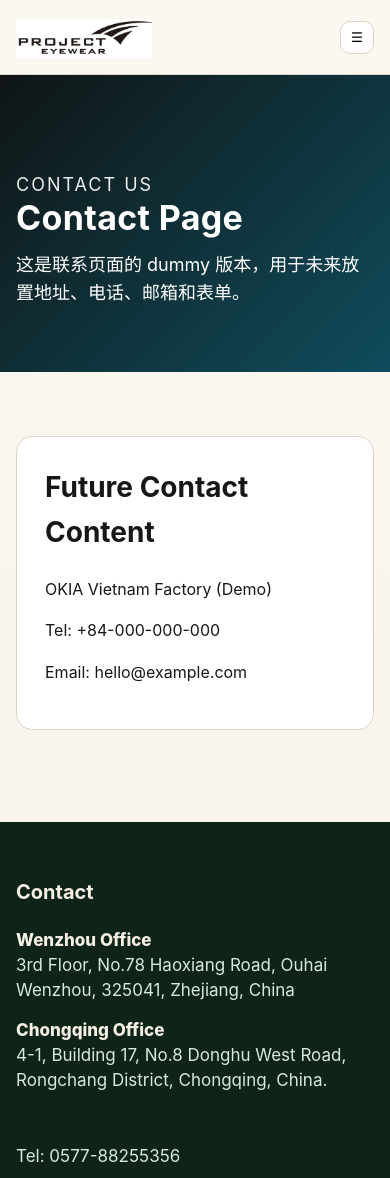
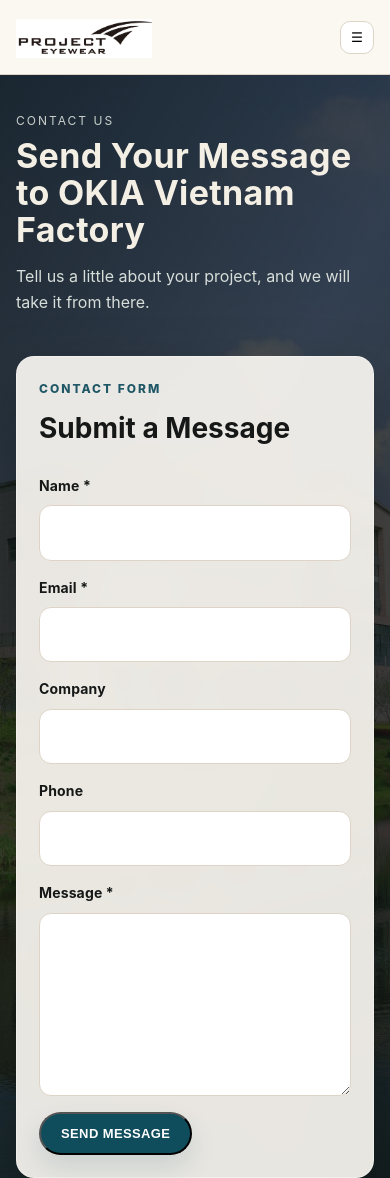
Before and after one commit to PositiveKidjbx/OurWeb, a plain HTML site: page pages/contact.html in a window 390 px wide. Shown: the top 1178 px of the page. Drawn offline with Linux system fonts and the light colour scheme.

Commit message:
refactor: split page assets and use same-origin contact API
- Split shared and page-specific JavaScript into main and per-page scripts
- Split page styles into shared and per-page CSS files
- Move homepage and contact page behavior into dedicated page bundles
- Default contact form submission to the current page origin
- Keep explicit API base override support for non-production environments

```diff
--- a/main.js
+++ b/main.js
@@ -125,142 +125,6 @@
   revealTargets.forEach((target) => observer.observe(target));
 };
 
-const initScrollImageEffects = () => {
-  const parallaxPanels = [...document.querySelectorAll(".story-panel")];
-  if (!parallaxPanels.length || window.matchMedia("(prefers-reduced-motion: reduce)").matches) {
-    return;
-  }
-
-  const panelStates = parallaxPanels.map((panel) => ({
-    panel,
-    current: 0,
-    target: 0
-  }));
-
-  let isMeasuring = false;
-  let isAnimating = false;
-
-  const clamp = (value, min, max) => Math.min(Math.max(value, min), max);
-  const easeProgress = (value) => value * value * (3 - (2 * value));
-
-  const measureTargets = () => {
-    const viewportHeight = window.innerHeight || 1;
-
-    panelStates.forEach((state) => {
-      const { panel } = state;
-      const rect = panel.getBoundingClientRect();
-      const rawProgress = (viewportHeight - rect.top) / (viewportHeight + rect.height);
-      state.target = easeProgress(clamp(rawProgress, 0, 1));
-    });
-
-    isMeasuring = false;
-  };
-
-  const animateZoom = () => {
-    let shouldContinue = false;
-
-    panelStates.forEach((state) => {
-      state.current += (state.target - state.current) * 0.12;
-
-      if (Math.abs(state.target - state.current) > 0.001) {
-        shouldContinue = true;
-      } else {
-        state.current = state.target;
-      }
-
-      const scale = 1.08;
-      const shift = (state.current - 0.5) * -84;
-
-      state.panel.style.setProperty("--image-scale", scale.toFixed(3));
-      state.panel.style.setProperty("--image-shift", `${shift.toFixed(1)}px`);
-    });
-
-    if (shouldContinue) {
-      window.requestAnimationFrame(animateZoom);
-      return;
-    }
-
-    isAnimating = false;
-  };
-
-  const requestUpdate = () => {
-    if (!isMeasuring) {
-      isMeasuring = true;
-      window.requestAnimationFrame(measureTargets);
-    }
-
-    if (!isAnimating) {
-      isAnimating = true;
-      window.requestAnimationFrame(animateZoom);
-    }
-  };
-
-  measureTargets();
-  panelStates.forEach((state) => {
-    state.current = state.target;
-  });
-  animateZoom();
-  window.addEventListener("scroll", requestUpdate, { passive: true });
-  window.addEventListener("resize", requestUpdate);
-};
-
-const initSustainabilityCarousel = () => {
-  const carousel = document.querySelector("[data-sustainability-carousel]");
-  if (!carousel) {
-    return;
-  }
-
-  const track = carousel.querySelector("[data-carousel-track]");
-  const previousButton = carousel.querySelector("[data-carousel-prev]");
-  const nextButton = carousel.querySelector("[data-carousel-next]");
-  const cards = [...carousel.querySelectorAll(".sustainability-card")];
-
-  if (!track || !previousButton || !nextButton || !cards.length) {
-    return;
-  }
-
-  let activeIndex = 0;
-
-  const getVisibleCount = () => {
-    if (window.innerWidth <= 640) {
-      return 1;
-    }
-
-    if (window.innerWidth <= 980) {
-      return 2;
-    }
-
-    return 3;
-  };
-
-  const updateCarousel = () => {
-    const visibleCount = getVisibleCount();
-    const maxIndex = Math.max(cards.length - visibleCount, 0);
-    activeIndex = Math.min(Math.max(activeIndex, 0), maxIndex);
-
-    const cardWidth = cards[0].getBoundingClientRect().width;
-    const gap = parseFloat(window.getComputedStyle(track).columnGap) || 0;
-    const offset = activeIndex * (cardWidth + gap);
-
-    track.style.transform = `translateX(-${offset}px)`;
-    previousButton.disabled = activeIndex === 0;
-    nextButton.disabled = activeIndex === maxIndex;
-  };
-
-  previousButton.addEventListener("click", () => {
-    activeIndex -= 1;
-    updateCarousel();
-  });
-
-  nextButton.addEventListener("click", () => {
-    activeIndex += 1;
-    updateCarousel();
-  });
-
-  window.addEventListener("resize", updateCarousel);
-  updateCarousel();
-};
-
 const initPage = async () => {
   try {
     await loadIncludes();
@@ -271,8 +135,6 @@
   applyImageMap();
   initNavigation();
   initRevealAnimations();
-  initScrollImageEffects();
-  initSustainabilityCarousel();
 };
 
-initPage();
+window.CORE_READY = initPage();
--- a/pages/contact.html
+++ b/pages/contact.html
@@ -4,30 +4,60 @@
   <meta charset="UTF-8" />
   <meta name="viewport" content="width=device-width, initial-scale=1.0" />
   <title>Contact Us - OKIA</title>
-  <meta name="description" content="Contact Us 页面占位。" />
+  <meta name="description" content="Contact Us 页面，用于提交联系表单。" />
   <link rel="stylesheet" href="../styles.css" />
+  <link rel="stylesheet" href="../styles/pages/contact.css" />
 </head>
 <body data-root="../">
   <a class="skip-link" href="#main-content">Skip to main content</a>
   <div data-include="{{root}}partials/header.html"></div>
-  <main id="main-content">
-    <section class="page-hero">
-      <div class="container">
-        <p class="eyebrow">Contact Us</p>
-        <h1>Contact Page</h1>
-        <p>这是联系页面的 dummy 版本，用于未来放置地址、电话、邮箱和表单。</p>
-      </div>
-    </section>
-    <section class="dummy-section">
-      <div class="container dummy-panel">
-        <h2>Future Contact Content</h2>
-        <p>OKIA Vietnam Factory (Demo)</p>
-        <p>Tel: +84-000-000-000</p>
-        <p>Email: hello@example.com</p>
+  <main id="main-content" class="contact-page">
+    <section class="contact-viewport">
+      <div class="contact-background" aria-hidden="true"></div>
+      <div class="container contact-stage">
+        <div class="contact-stage-copy">
+          <p class="eyebrow">Contact Us</p>
+          <h1>Send Your Message to OKIA Vietnam Factory</h1>
+          <p>Tell us a little about your project, and we will take it from there.</p>
+        </div>
+
+        <section class="contact-panel contact-panel-centered">
+          <div class="contact-panel-head">
+            <p class="eyebrow text-dark">Contact Form</p>
+            <h2>Submit a Message</h2>
+          </div>
+          <form class="contact-form" data-contact-form>
+            <label>
+              <span>Name *</span>
+              <input name="name" type="text" maxlength="100" autocomplete="name" required />
+            </label>
+            <label>
+              <span>Email *</span>
+              <input name="email" type="email" maxlength="254" autocomplete="email" required />
+            </label>
+            <label>
+              <span>Company</span>
+              <input name="company" type="text" maxlength="150" autocomplete="organization" />
+            </label>
+            <label>
+              <span>Phone</span>
+              <input name="phone" type="tel" maxlength="32" autocomplete="tel" />
+            </label>
+            <label class="contact-form-message">
+              <span>Message *</span>
+              <textarea name="message" rows="6" maxlength="5000" required></textarea>
+            </label>
+            <div class="contact-form-actions">
+              <button class="btn btn-primary" type="submit" data-contact-submit>Send Message</button>
+              <p class="contact-status" data-contact-status aria-live="polite"></p>
+            </div>
+          </form>
+        </section>
       </div>
     </section>
   </main>
   <div data-include="{{root}}partials/footer.html"></div>
   <script src="../main.js"></script>
+  <script src="../scripts/pages/contact.js"></script>
 </body>
 </html>
--- /dev/null
+++ b/scripts/pages/contact.js
@@ -0,0 +1,66 @@
+const initContactForm = () => {
+  const form = document.querySelector("[data-contact-form]");
+  if (!form) {
+    return;
+  }
+
+  const submitButton = form.querySelector("[data-contact-submit]");
+  const statusElement = form.querySelector("[data-contact-status]");
+  const apiBase = document.body.dataset.apiBase || window.location.origin;
+  const submitUrl = new URL("/api/contact", apiBase).toString();
+
+  const setStatus = (message, variant) => {
+    if (!statusElement) {
+      return;
+    }
+
+    statusElement.textContent = message;
+    statusElement.dataset.variant = variant;
+  };
+
+  const setSubmitting = (isSubmitting) => {
+    if (submitButton instanceof HTMLButtonElement) {
+      submitButton.disabled = isSubmitting;
+      submitButton.textContent = isSubmitting ? "Sending..." : "Send Message";
+    }
+    form.setAttribute("aria-busy", String(isSubmitting));
+  };
+
+  form.addEventListener("submit", async (event) => {
+    event.preventDefault();
+
+    const formData = new FormData(form);
+    const payload = Object.fromEntries(formData.entries());
+
+    setSubmitting(true);
+    setStatus("Sending your message...", "pending");
+
+    try {
+      const response = await fetch(submitUrl, {
+        method: "POST",
+        headers: {
+          "Content-Type": "application/json"
+        },
+        body: JSON.stringify(payload)
+      });
+
+      const data = await response.json().catch(() => ({}));
+
+      if (!response.ok) {
+        const errorMessage = typeof data.error === "string" ? data.error : "Unable to send your message.";
+        throw new Error(errorMessage);
+      }
+
+      form.reset();
+      setStatus("Message sent successfully.", "success");
+    } catch (error) {
+      setStatus(error instanceof Error ? error.message : "Unable to send your message.", "error");
+    } finally {
+      setSubmitting(false);
+    }
+  });
+};
+
+window.CORE_READY?.then(() => {
+  initContactForm();
+});
--- /dev/null
+++ b/styles/pages/contact.css
@@ -0,0 +1,114 @@
+.contact-page {
+  min-height: calc(100vh - 74px);
+  background: #0e1412;
+}
+.contact-viewport {
+  position: relative;
+  min-height: calc(100vh - 74px);
+  display: grid;
+  align-items: center;
+  overflow: hidden;
+}
+.contact-background {
+  position: absolute;
+  inset: 0;
+  background:
+    linear-gradient(120deg, rgba(10, 16, 14, 0.86) 0%, rgba(10, 16, 14, 0.72) 44%, rgba(10, 16, 14, 0.84) 100%),
+    url("../../assets/images/factory/factory-campus.jpg") center/cover no-repeat;
+  transform: scale(1.02);
+}
+.contact-stage {
+  position: relative;
+  z-index: 1;
+  display: grid;
+  grid-template-columns: minmax(0, 0.8fr) minmax(420px, 0.9fr);
+  gap: 40px;
+  align-items: center;
+  padding: 56px 0 72px;
+}
+.contact-stage-copy {
+  color: #f4efe4;
+  max-width: 620px;
+}
+.contact-stage-copy p {
+  color: #d7ddd9;
+  max-width: 520px;
+}
+.contact-panel {
+  background: rgba(255, 252, 247, 0.9);
+  border: 1px solid rgba(255, 255, 255, 0.34);
+  border-radius: 18px;
+  padding: 30px;
+  box-shadow: 0 24px 60px rgba(0, 0, 0, 0.26);
+  backdrop-filter: blur(14px);
+}
+.contact-panel-head p:last-child {
+  margin-bottom: 0;
+}
+.contact-form {
+  display: grid;
+  gap: 16px;
+  margin-top: 24px;
+}
+.contact-form label {
+  display: grid;
+  gap: 8px;
+  font-weight: 650;
+  color: var(--ink);
+}
+.contact-form span {
+  font-size: 14px;
+  letter-spacing: 0.01em;
+}
+.contact-form input,
+.contact-form textarea {
+  width: 100%;
+  border: 1px solid var(--line);
+  border-radius: 12px;
+  background: #fff;
+  color: var(--ink);
+  padding: 14px 16px;
+  font: inherit;
+  resize: vertical;
+}
+.contact-form input:focus,
+.contact-form textarea:focus {
+  outline: 3px solid rgba(15, 76, 92, 0.18);
+  border-color: var(--brand);
+}
+.contact-form-message {
+  min-height: 164px;
+}
+.contact-form textarea {
+  min-height: 180px;
+}
+.contact-form-actions {
+  display: flex;
+  align-items: center;
+  gap: 16px;
+  flex-wrap: wrap;
+}
+.contact-status {
+  margin: 0;
+  min-height: 1.5em;
+  font-size: 14px;
+  color: var(--muted);
+}
+.contact-status[data-variant="success"] {
+  color: #0b6b3a;
+}
+.contact-status[data-variant="error"] {
+  color: #9d2c2c;
+}
+.contact-status[data-variant="pending"] {
+  color: var(--brand);
+}
+
+@media (max-width: 860px) {
+  .contact-stage { grid-template-columns: 1fr; gap: 24px; }
+}
+
+@media (max-width: 560px) {
+  .contact-stage { padding: 36px 0 56px; }
+  .contact-panel { padding: 22px; }
+}
```
Also changed, not shown: index.html (+2 -1 lines), scripts/pages/home.js (added, +140 -0 lines), styles/pages/home.css (renamed from styles/pages/factory.css).
